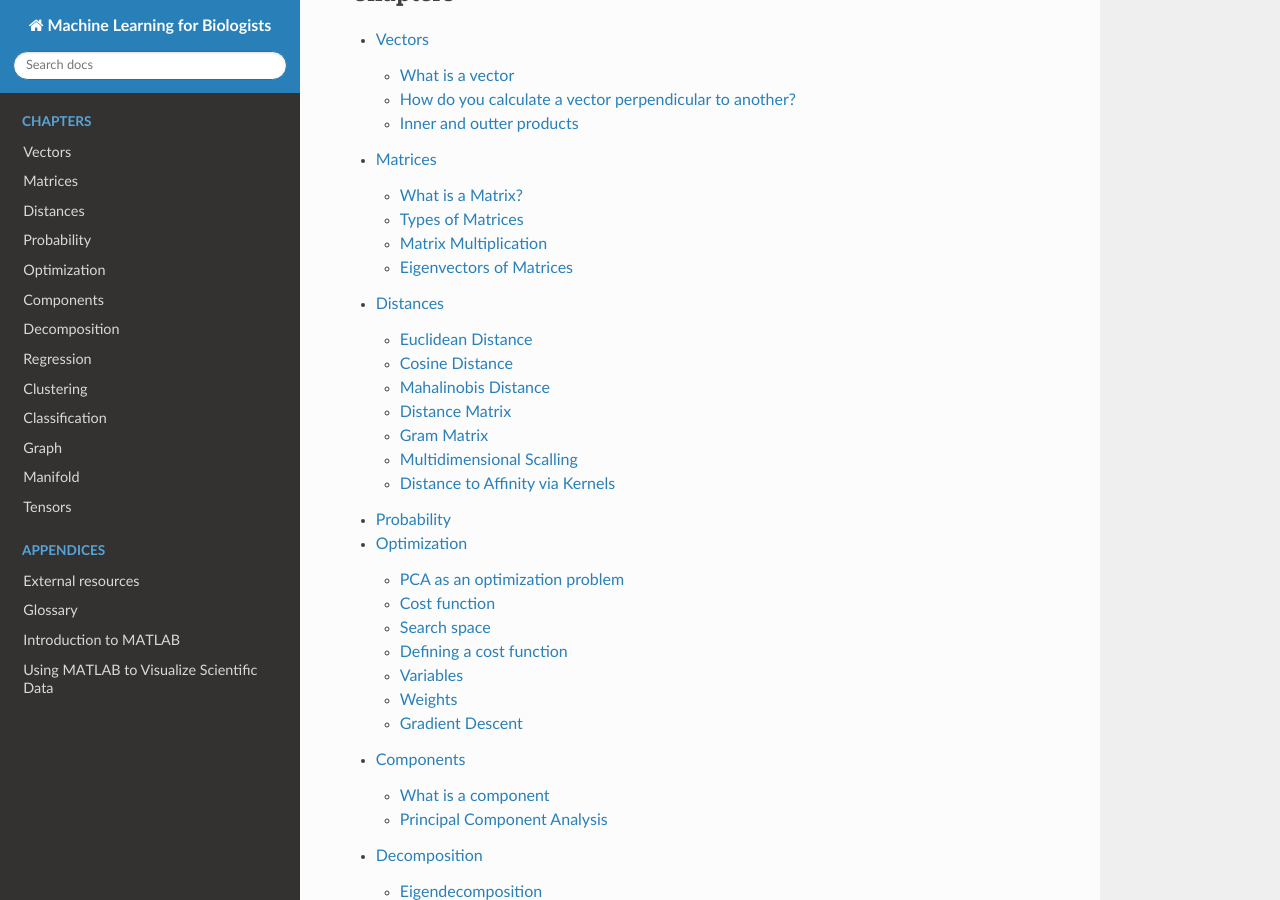
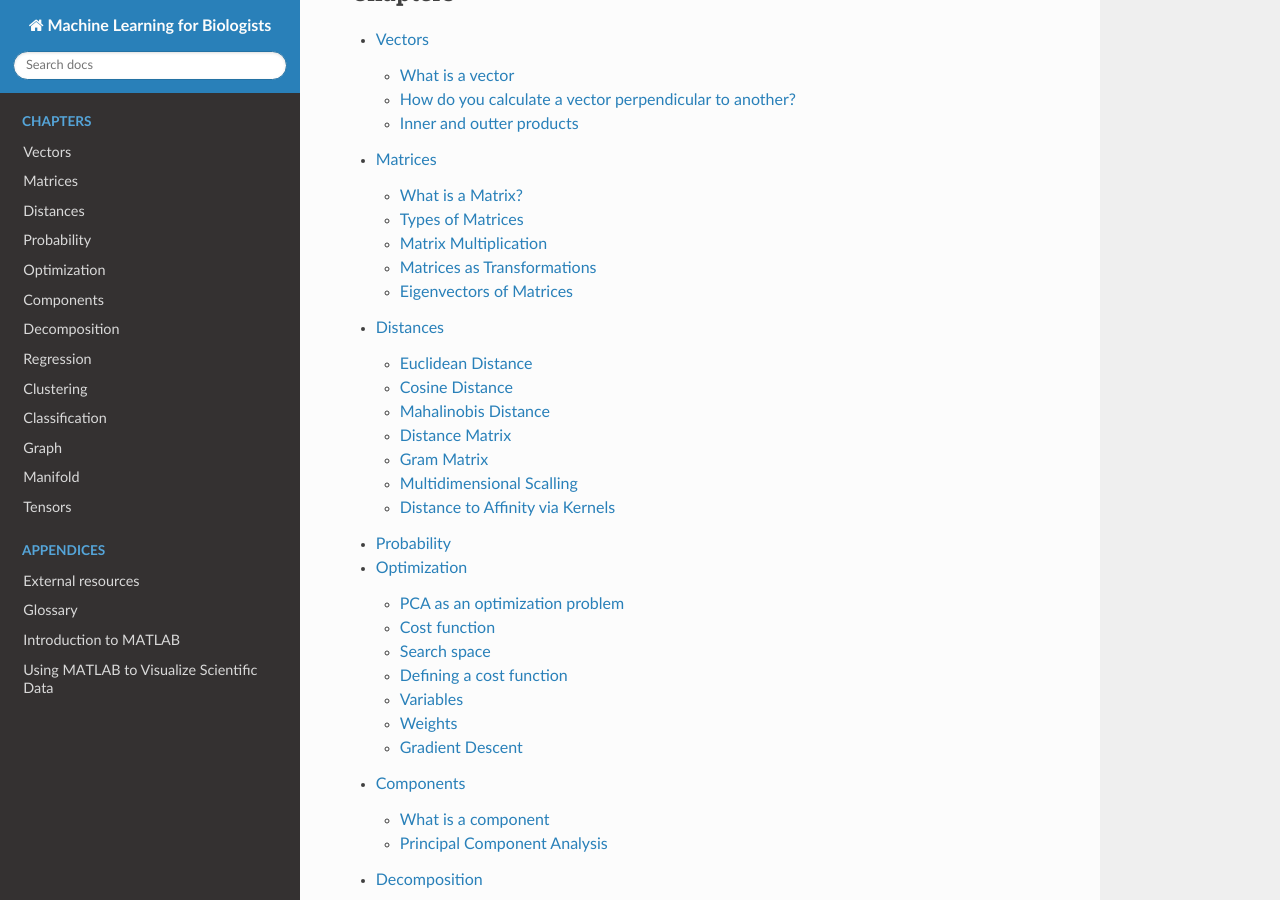
Before and after one commit to jamesjcai/readthedocs_ml4b, a Sphinx documentation site: the page built from docs/index.rst, in a window 1280 px wide and 900 px high, scrolled down 2065 px. Built offline with Sphinx 7.4.7 and the Read the Docs theme 2.0.0, drawn with Linux system fonts in a browser that asks for light colours; formulas are drawn with MathJax 3.

Commit message:
Update chapter_matrices.rst

```diff
--- a/docs/chapter_matrices.rst
+++ b/docs/chapter_matrices.rst
@@ -207,6 +207,12 @@ https://link.springer.com/chapter/10.1007/978-981-10-6808-9\ `\ \_1`_ -
 https://julienbeaulieu.gitbook.io/wiki/sciences/math/linear-algebra/operations
 -
 
+Matrices as Transformations
+===========================
+https://youtu.be/evGm6IJKrDI?t=1217
+
+
+
 Eigenvectors of Matrices
 ========================
 
```
